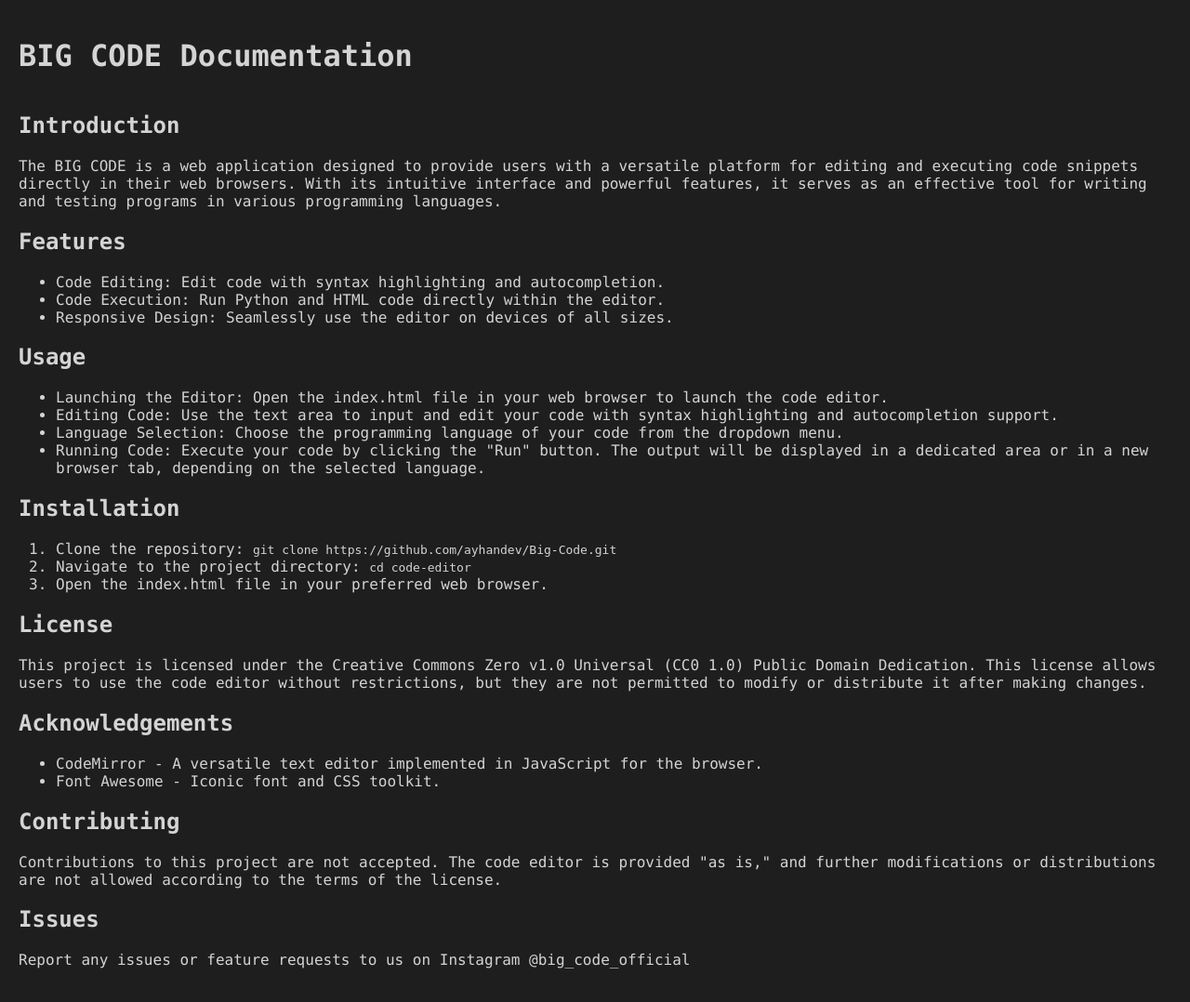
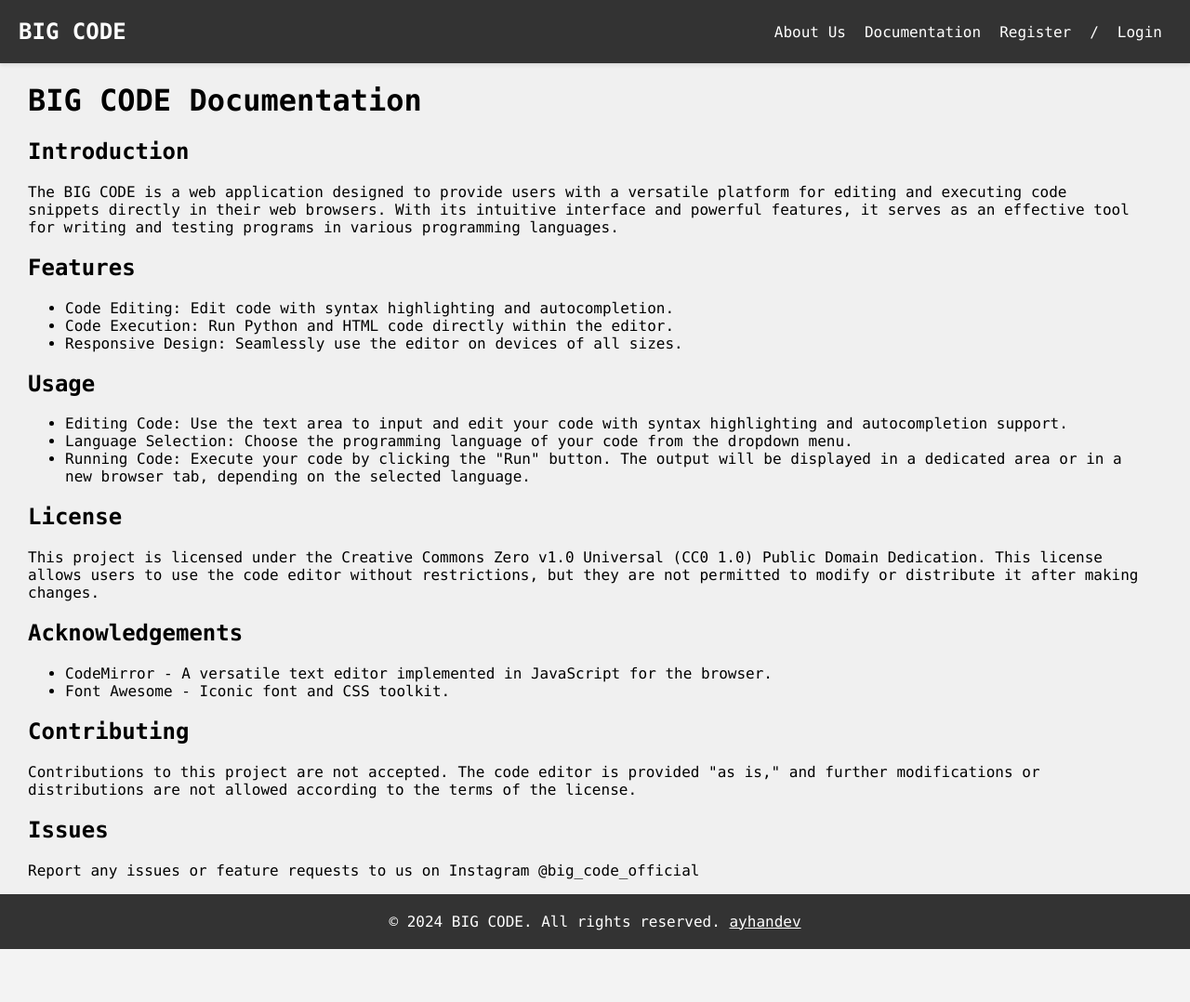
Before and after one commit to ayhandev/Big-Code, a Django app: page /doc/ in a window 1280 px wide. Shown: the whole page at 93% size. After the commit the page ends 1021 px from the top, so only its background shows below. Run offline with Django 5.2, Linux system fonts and the light colour scheme.

Commit message:
1.1.1 | BAG FIX

```diff
--- a/dom/templates/base.html
+++ b/dom/templates/base.html
@@ -13,7 +13,7 @@
         <div class="container">
             <div class="menu-toggle">&#9776;</div> <!-- Бургер-меню -->
             <ul class="menu">
-                <li><a href="#">О нас</a></li>
+                <li><a href="{% url 'dom:helo' %}">About Us</a></li>
                 <li><a href="{% url 'dom:doc' %}">Documentation</a></li>
                 {% if user.is_authenticated %}
                 <li><a href="{% url 'dom:home' %}">Editor</a></li>
@@ -26,6 +26,15 @@
             </ul>
         </div>
     </nav>
-
+    {% block content %}
+    {% endblock content %}
+    <!-- Футер -->
+    <footer>
+        <div style="text-align: center;">
+            &copy; 2024 BIG CODE. All rights reserved.
+            <a href="https://github.com/ayhandev/" style="color: white;">ayhandev</a>
+        </div>
+    </footer>
+    <script src="{% static 'JS/base.js' %}"></script>
 </body>
 </html>
--- a/dom/templates/doc.html
+++ b/dom/templates/doc.html
@@ -1,110 +1,14 @@
+{% extends "base.html" %}
 {% load static %}
+
 <!DOCTYPE html>
 <html lang="en">
 <head>
     <meta charset="UTF-8">
     <meta name="viewport" content="width=device-width, initial-scale=1.0">
     <title>BIG CODE Documentation</title>
-    <style>
-        /* Styles for the code editor container */
-        .container {
-            display: flex;
-            flex-direction: column;
-            background-color: #1e1e1e;
-            color: #d4d4d4;
-            font-family: Consolas, 'Courier New', monospace;
-            min-height: 100vh; /* Set minimum height to fill the viewport */
-            padding: 20px;
-        }
+    {% block content %}
 
-        /* Styles for the toolbar */
-        .toolbar {
-            display: flex;
-            background-color: #2d2d30;
-            padding: 5px;
-            margin-bottom: 10px;
-        }
-
-        .toolbar button {
-            background-color: transparent;
-            border: none;
-            color: #d4d4d4;
-            cursor: pointer;
-            margin-right: 5px;
-        }
-
-        /* Styles for the code editor */
-        #code-editor {
-            flex: 1;
-            outline: none;
-            min-height: 300px; /* Set minimum height for the code editor */
-            margin-top: 10px;
-            padding: 10px;
-            background-color: #2d2d30;
-            color: #d4d4d4;
-            border: none;
-            border-radius: 5px;
-        }
-
-        /* Styles for the language selection */
-        #language-selection-container {
-            display: flex;
-            align-items: center;
-            margin-bottom: 10px;
-        }
-
-        #language-selection {
-            padding: 5px;
-            background-color: #2d2d30;
-            color: #d4d4d4;
-            border-radius: 5px;
-            font-size: 16px;
-            margin-right: 10px;
-        }
-
-        /* Styles for the language search input */
-        #language-search {
-            padding: 8px;
-            font-size: 16px;
-            border: none;
-            border-radius: 5px;
-            margin-top: 5px;
-            background-color: #2d2d30;
-            color: #d4d4d4;
-            width: 100%;
-            box-sizing: border-box;
-            outline: none;
-        }
-
-        /* Styles for the language suggestion box */
-        #language-suggestion {
-            background-color: #2d2d30;
-            color: #d4d4d4;
-            padding: 5px;
-            border-radius: 5px;
-            margin-top: 5px;
-            display: none;
-            max-height: 150px; /* Set maximum height for the suggestion box */
-            overflow-y: auto; /* Enable vertical scrolling */
-        }
-
-        /* Styles for language suggestions */
-        .language-suggestion-item {
-            cursor: pointer;
-            padding: 5px;
-        }
-
-        .language-suggestion-item:hover {
-            background-color: #3e3e3e;
-        }
-
-        /* Styles for the footer */
-        footer {
-            text-align: center;
-            margin-top: 20px;
-            color: #d4d4d4;
-        }
-    </style>
 </head>
 <body style="margin: 0;">
     <div class="container">
@@ -128,20 +32,12 @@
             <section>
                 <h2>Usage</h2>
                 <ul>
-                    <li>Launching the Editor: Open the index.html file in your web browser to launch the code editor.</li>
                     <li>Editing Code: Use the text area to input and edit your code with syntax highlighting and autocompletion support.</li>
                     <li>Language Selection: Choose the programming language of your code from the dropdown menu.</li>
                     <li>Running Code: Execute your code by clicking the "Run" button. The output will be displayed in a dedicated area or in a new browser tab, depending on the selected language.</li>
                 </ul>
             </section>
-            <section>
-                <h2>Installation</h2>
-                <ol>
-                    <li>Clone the repository: <code>git clone https://github.com/ayhandev/Big-Code.git</code></li>
-                    <li>Navigate to the project directory: <code>cd code-editor</code></li>
-                    <li>Open the index.html file in your preferred web browser.</li>
-                </ol>
-            </section>
+
             <section>
                 <h2>License</h2>
                 <p>This project is licensed under the Creative Commons Zero v1.0 Universal (CC0 1.0) Public Domain Dedication. This license allows users to use the code editor without restrictions, but they are not permitted to modify or distribute it after making changes.</p>
@@ -163,5 +59,6 @@
             </section>
         </main>
     </div>
+    {% endblock content %}
 </body>
 </html>
--- a/dom/templates/helo.html
+++ b/dom/templates/helo.html
@@ -13,7 +13,7 @@
         <a href="{% url 'dom:helo' %}" class="logo">BIG CODE</a>
         <div class="container">
             <div class="menu-toggle">&#9776;</div> <!-- Бургер-меню -->
-            <ul class="menu">
+            <ul class="menu" style="text-align: center;">
                 <li><a href="#about">About Us</a></li>
                 <li><a href="{% url 'dom:doc' %}">Documentation</a></li>
                 {% if user.is_authenticated %}
--- a/static/CSS/base.css
+++ b/static/CSS/base.css
@@ -61,6 +61,8 @@ body {
 }
 
 .menu-toggle {
+    align-items: center;
+    align-content: center;
     display: none;
     cursor: pointer;
     font-size: 24px;
@@ -75,7 +77,7 @@ body {
         padding: 10px;
         position: absolute;
         top: 80px;
-        right: 20px; /* Выравнивание меню справа на маленьких экранах */
+        right: 0;
         width: 100%;
     }
 
```
Also changed, not shown: users/templates/sign_in.html (+10 -13 lines), users/templates/sign_up.html (+8 -11 lines), 1 other file.
